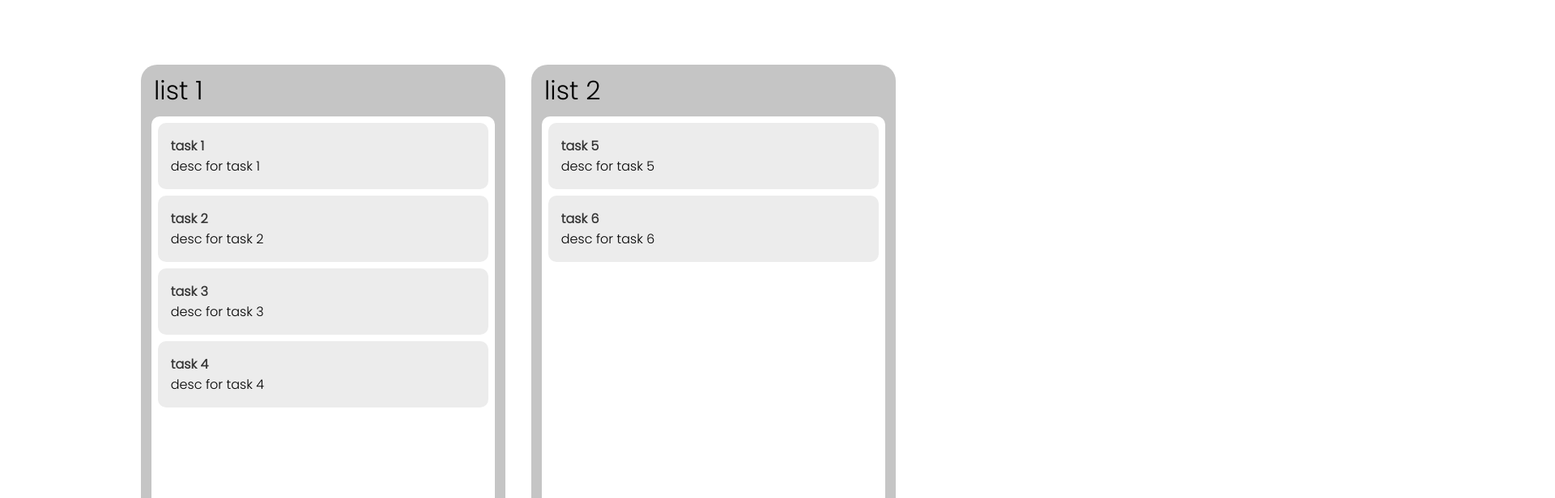
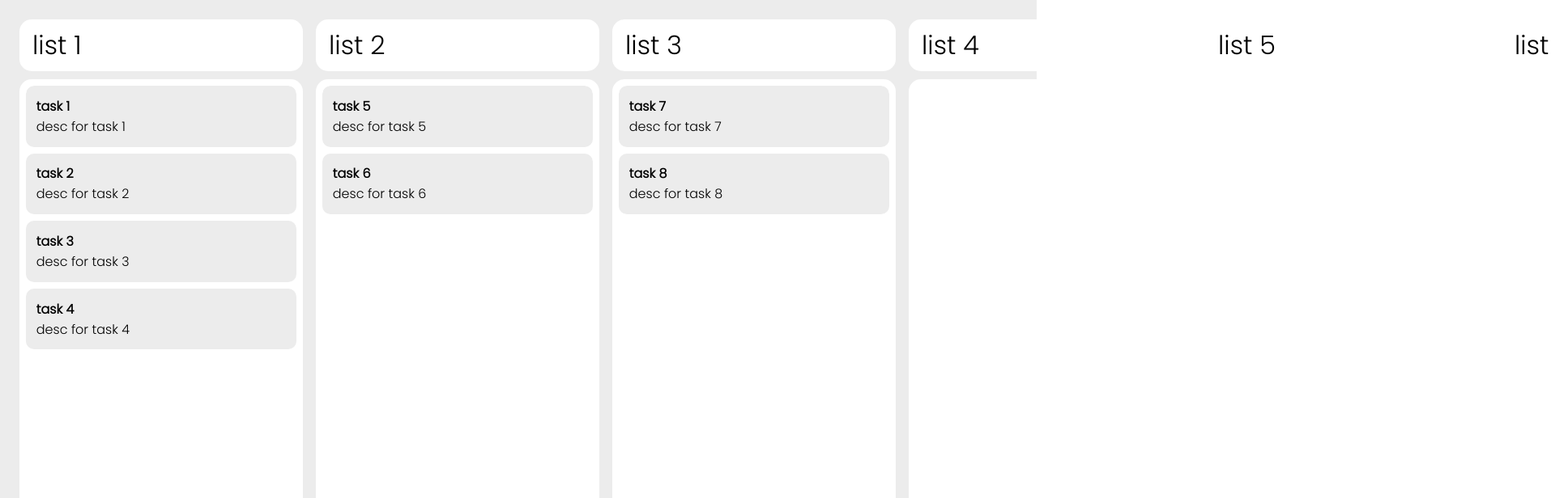
Before and after one commit to donghan-park/better-kanban, a React (Create React App) app: page / in a window 1280 px wide. Shown: the top 616 px of the page at 81% size, 1920 px wide, since content can reach past the window. Built offline with nearby package versions, Linux system fonts and the light colour scheme.

Commit message:
fixed bug where deleting task after reordering would result in crash

```diff
--- a/src/App.scss
+++ b/src/App.scss
@@ -1,4 +1,5 @@
 @import url("https://fonts.googleapis.com/css2?family=Poppins:wght@300&display=swap");
+@import './Colors.scss';
 
 * {
   font-family: "Poppins", sans-serif;
@@ -10,4 +11,9 @@
   position: absolute;
   height: 100%;
   width: 100%;
+  background-color: $grey4;
 }
+
+::-webkit-scrollbar {
+  width: 0px;
+}
--- a/src/Board.scss
+++ b/src/Board.scss
@@ -6,10 +6,9 @@ $task-details-zindex: 10;
 
 .boards {
   display: flex;
-  height: 100%;
-  flex-direction: row;
   align-items: center;
-  justify-content: center;
+  justify-content: flex-start;
+  padding: 1rem;
 }
 
 .edit-task-box {
@@ -60,14 +59,18 @@ $task-details-zindex: 10;
   }
 }
 
-.task-list-container {
-  border-radius: 20px;
-  background-color: $grey2;
-  width: 450px;
+.task-list {
+  min-width: 350px;
   height: 80vh;
-  margin: 1rem;
+  margin: 0.5rem;
   display: grid;
-  grid-template-rows: 10% auto;
+  grid-template-rows: 10% 10px auto;
+  grid-template-columns: 100%;
+
+  & > .title, .list-background {
+    background-color: white;
+    border-radius: 15px;
+  }
 
   & > .title {
     grid-row: 1 / span 1;
@@ -78,34 +81,36 @@ $task-details-zindex: 10;
     font-size: 2rem;
   }
 
-  & > .task-list {
-    grid-row: 2 / span 1;
+  & > .list-background {
+    grid-row: 3 / span 1;
+    grid-column: 1 / span 1;
+  }
+
+  & > .list {
+    border-radius: 10px;
+    grid-row: 3 / span 1;
+    grid-column: 1 / span 1;
     overflow: auto;
-    background-color: white;
-    margin: 0.8rem;
-    margin-top: 0;
-    border-radius: 10px;
-    padding: $task-padding-half 0;
+    margin: $task-padding;
   }
 }
 
 .task {
-  padding: $task-padding-half $task-padding;
+  padding-bottom: $task-padding;
   background-color: transparent;
 
   & > .shadow {
     background-color: $grey4;
     border-radius: 10px;
-    padding: 1rem;
+    padding: 0.8rem;
     cursor: pointer;
 
     &:hover {
-      background-color: $grey3;
+      box-shadow: inset 0 0 0 2px $grey2;
     }
 
     & > .title {
       font-weight: bold;
-      color: $grey-3;
     }
   }
 }
--- a/src/Boards.js
+++ b/src/Boards.js
@@ -1,9 +1,12 @@
-import { useState } from 'react';
+import { useState, useEffect } from 'react';
 import { DragDropContext } from 'react-beautiful-dnd';
 import './Board.scss';
 
 import TaskList from './TaskList';
 import EditTaskBox from './EditTaskBox';
+
+var activeTaskObj = null;
+const firedKeys = {};
 
 const Boards = () => {
     const [mainObj, setMainObj] = useState({
@@ -13,14 +16,22 @@ const Boards = () => {
             'three': { id: 'three', title: 'task 3', desc: 'desc for task 3' },
             'four': { id: 'four', title: 'task 4', desc: 'desc for task 4' },
             'five': { id: 'five', title: 'task 5', desc: 'desc for task 5' },
-            'six': { id: 'six', title: 'task 6', desc: 'desc for task 6' }
+            'six': { id: 'six', title: 'task 6', desc: 'desc for task 6' },
+            'seven': { id: 'seven', title: 'task 7', desc: 'desc for task 7' },
+            'eight': { id: 'eight', title: 'task 8', desc: 'desc for task 8' }
         },
         lists: {
             'one': { id: 'one', title: 'list 1', taskIds: ['one', 'two', 'three', 'four'] },
-            'two': { id: 'two', title: 'list 2', taskIds: ['five', 'six'] }
+            'two': { id: 'two', title: 'list 2', taskIds: ['five', 'six'] },
+            'three' : { id: 'three', title: 'list 3', taskIds: ['seven', 'eight'] },
+            'four' : { id: 'four', title: 'list 4', taskIds: [] },
+            'five' : { id: 'five', title: 'list 5', taskIds: [] },
+            'six': { id: 'six', title: 'list 6', taskIds: [] }
         },
-        listOrder: ['one', 'two']
+        listOrder: ['one', 'two', 'three', 'four', 'five', 'six']
     });
+    const [ taskObjToEdit, setTaskObjToEdit ] = useState({});
+
 
     const onDragEnd = result => {
         const { destination, source, draggableId } = result;
@@ -35,9 +46,7 @@ const Boards = () => {
         setMainObj(newMainObj);
     }
 
-    const [ taskObjToEdit, setTaskObjToEdit ] = useState({});
-
-    function editTask(taskObj){
+    const editTask = taskObj => {
         if(!mainObj.tasks[taskObj.id]) return;
 
         const newMainObj = { ...mainObj };
@@ -46,12 +55,16 @@ const Boards = () => {
         setTaskObjToEdit({});
     }
 
-    function requestDeleteTask(returnObj){
+    const deleteTask = returnObj => {
         const newMainObj = { ...mainObj };
         newMainObj.lists[returnObj.listId].taskIds.splice(returnObj.taskIndex, 1);
         delete newMainObj.tasks[returnObj.taskId];
         setMainObj(newMainObj);
     }
+
+    const handleTaskHover = returnObj => activeTaskObj = returnObj;
+
+
 
     return (
         <div className='boards'>
@@ -64,7 +77,7 @@ const Boards = () => {
                     title={mainObj.lists[listId].title}
                     taskIds={mainObj.lists[listId].taskIds}
                     requestEditTask={taskObj => setTaskObjToEdit(taskObj)}
-                    requestDeleteTask={requestDeleteTask}
+                    handleTaskHover={handleTaskHover}
                     />
                 ))}
             </DragDropContext>
--- a/src/Task.js
+++ b/src/Task.js
@@ -1,17 +1,6 @@
 import { Draggable } from 'react-beautiful-dnd';
-import { useEffect } from 'react';
 
-var activeTaskId = null;
-
-const Task = ({ index, taskObj, requestEditTask, requestDeleteTask }) => {
-    useEffect(() => {
-        console.log(taskObj.id + ' made')
-        document.addEventListener('keydown', function(e){
-            if(e.key === 'Backspace' && taskObj.id === activeTaskId){
-                requestDeleteTask({ taskId: taskObj.id, taskIndex: index });
-            }
-        });
-    }, []);
+const Task = ({ index, taskObj, requestEditTask, handleTaskHover }) => {
 
     return (
         <Draggable draggableId={taskObj.id} index={index}>
@@ -24,8 +13,8 @@ const Task = ({ index, taskObj, requestEditTask, requestDeleteTask }) => {
                 >
                     <div className="shadow"
                     onClick={() => requestEditTask(taskObj)}
-                    onMouseEnter={() => activeTaskId = taskObj.id}
-                    onMouseLeave={() => activeTaskId = null}
+                    onMouseEnter={() => handleTaskHover({ taskId: taskObj.id, taskIndex: index })}
+                    onMouseLeave={() => handleTaskHover(null)}
                     >
                         <p className="title">{taskObj.title}</p>
                         <p className="desc">{taskObj.desc}</p>
--- a/src/TaskList.js
+++ b/src/TaskList.js
@@ -1,16 +1,17 @@
 import { Droppable } from 'react-beautiful-dnd';
 import Task from './Task';
 
-const TaskList = ({ tasks, id, title, taskIds, requestEditTask, requestDeleteTask }) => {
+const TaskList = ({ tasks, id, title, taskIds, requestEditTask, handleTaskHover }) => {
     return (
-        <div className="task-list-container">
+        <div className="task-list">
             <div className="title">{title}</div>
+            <div className="list-background"/>
             <Droppable droppableId={id}>
                     {provided => (
                         <div
                         {...provided.droppableProps}
                         ref={provided.innerRef}
-                    className="task-list"
+                        className="list"
                         >
                             {taskIds.map((taskId, index) => (
                                 <Task
@@ -18,7 +19,7 @@ const TaskList = ({ tasks, id, title, taskIds, requestEditTask, requestDeleteTas
                                 index={index}
                                 taskObj={tasks[taskId]}
                                 requestEditTask={requestEditTask}
-                            requestDeleteTask={returnObj => requestDeleteTask({ ...returnObj, listId: id })}
+                                handleTaskHover={returnObj => handleTaskHover(returnObj ? { ...returnObj, listId: id } : null)}
                                 />
                             ))}
                             {provided.placeholder}
```
Also changed, not shown: 1 other file (tests, documents, lock files or other folders). Lines whose indentation alone changed are shown as unchanged.
